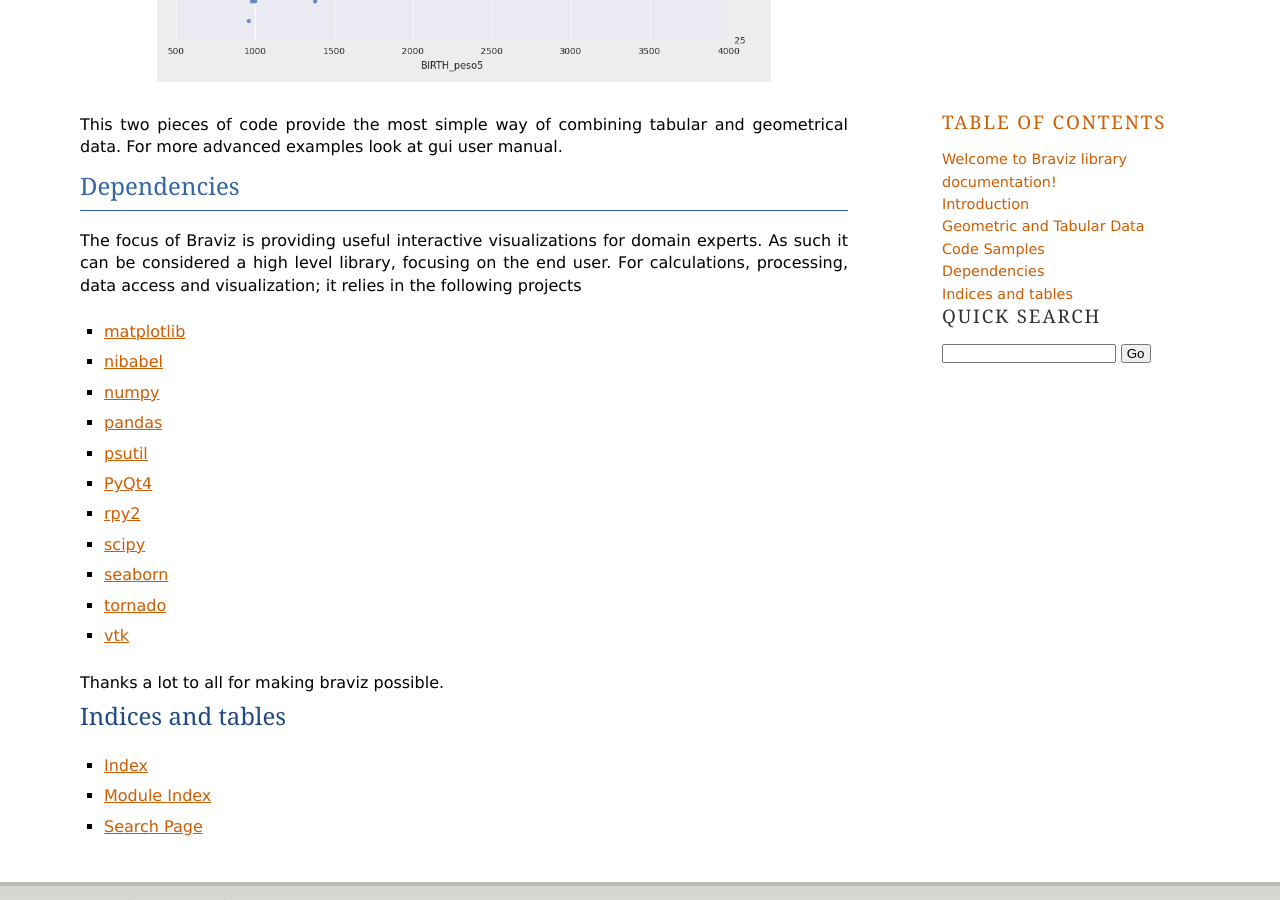
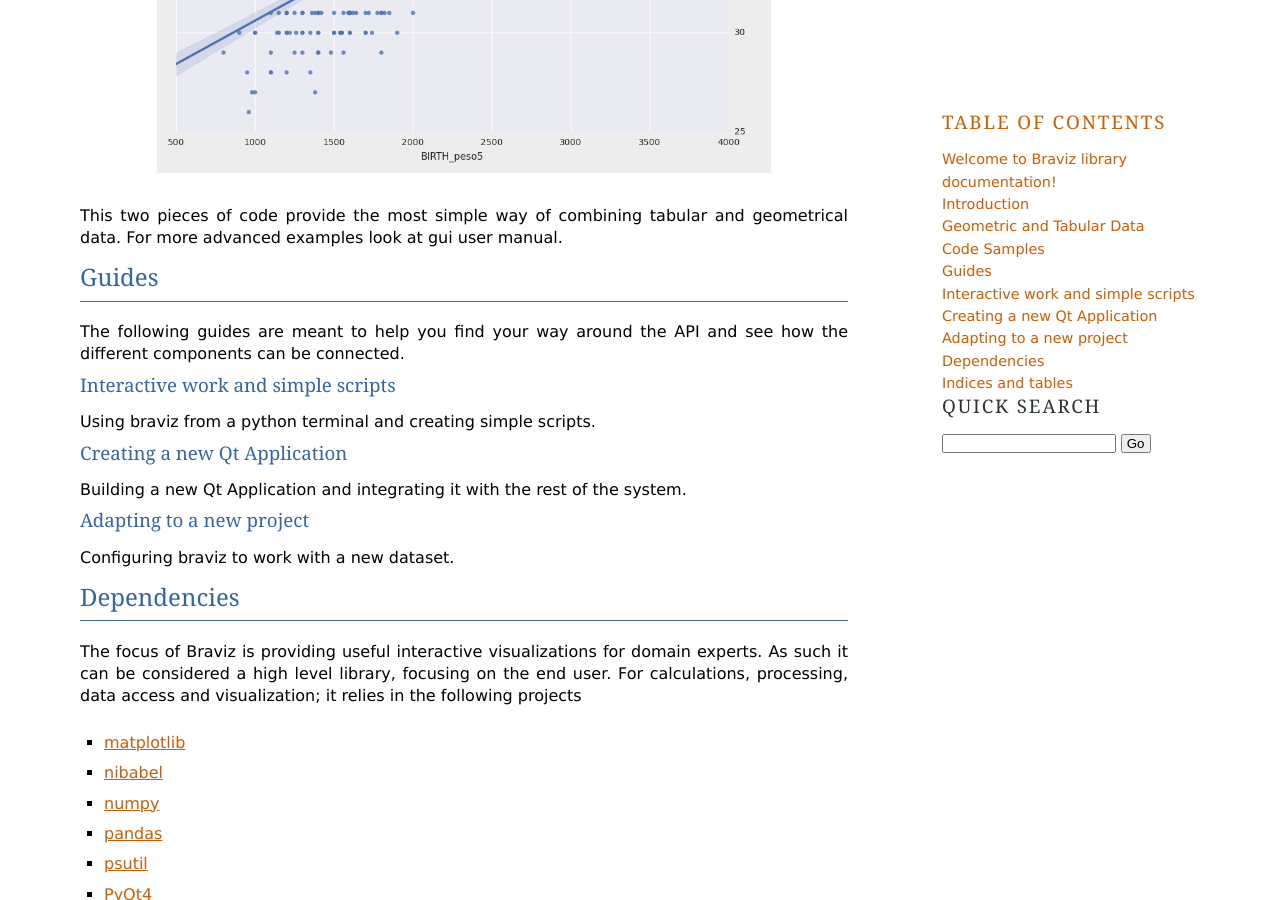
Before and after one commit to diego0020/braviz-app, a Sphinx documentation site: the page built from sphinx_doc/source/index.rst, in a window 1280 px wide and 900 px high, scrolled down 3724 px. Built offline with Sphinx 7.4.7, drawn with Linux system fonts in a browser that asks for light colours; some of the changed text lies outside the part shown.

```diff
--- a/sphinx_doc/source/applications.rst
+++ b/sphinx_doc/source/applications.rst
@@ -1,2 +1,24 @@
+.. module:: braviz.applications
+
 Applications
 =============
+
+The applications module is where all end-user applications live. Python files in this modules should be
+executable. This module also contains the configuration files used in :mod:`braviz.readAndFilter.config_file`.
+
+This page will contain an overview of the scripts located in this module and some guidelines on creating new
+applications. For documentation from the user point of view please look at
+
+:doc:`../user/applications`
+
+
+The braviz menu
+----------------
+
+
+Graphical applications
+------------------------
+
+
+Command line applications
+---------------------------
--- a/sphinx_doc/source/index.rst
+++ b/sphinx_doc/source/index.rst
@@ -94,6 +94,27 @@
 This two pieces of code provide the most simple way of combining tabular and geometrical data. For more advanced
 examples look at gui user manual.
 
+Guides
+--------
+
+The following guides are meant to help you find your way around the API and see how the different components can
+be connected.
+
+Interactive work and simple scripts
+^^^^^^^^^^^^^^^^^^^^^^^^^^^^^^^^^^^^
+
+Using braviz from a python terminal and creating simple scripts.
+
+Creating a new Qt Application
+^^^^^^^^^^^^^^^^^^^^^^^^^^^^^^
+
+Building a new Qt Application and integrating it with the rest of the system.
+
+Adapting to a new project
+^^^^^^^^^^^^^^^^^^^^^^^^^^^^^^
+
+Configuring braviz to work with a new dataset.
+
 Dependencies
 --------------
 
```
Also changed, not shown: 2 other files.
